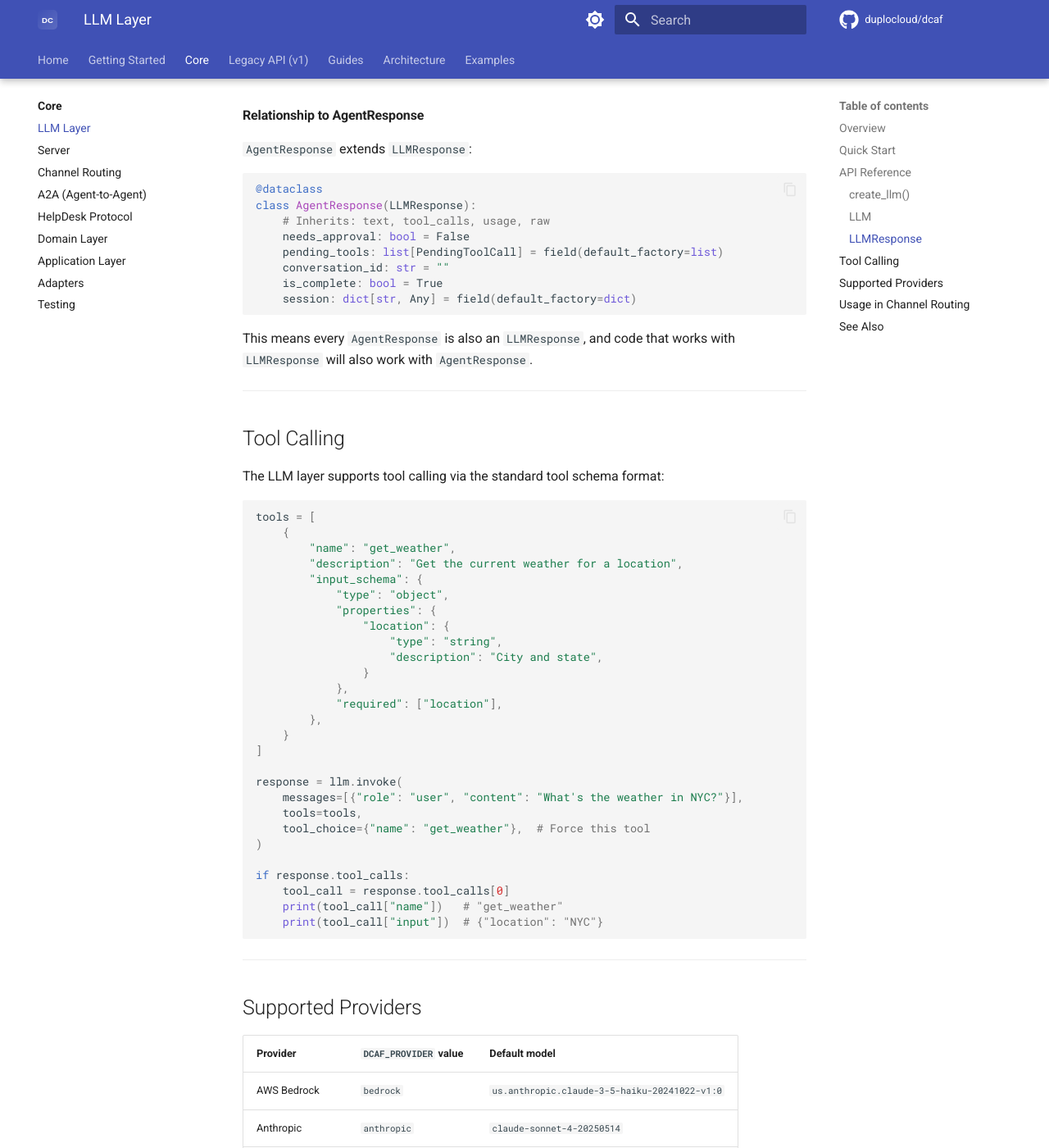
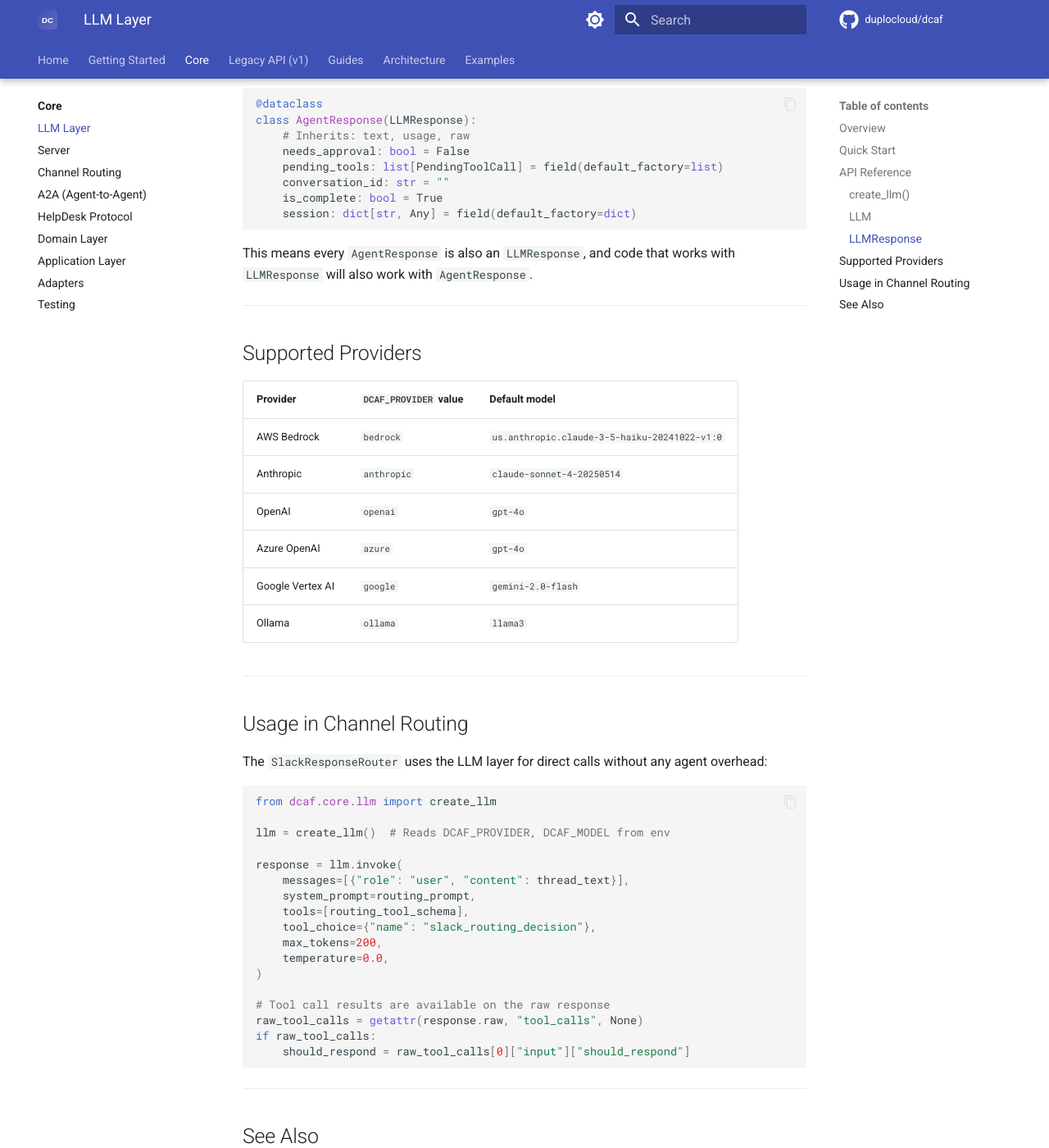
Before and after one commit to duplocloud/dcaf, an MkDocs documentation site: the page built from docs/core/llm-layer.md, in a window 1280 px wide and 1400 px high, scrolled down 5383 px. Shown: the whole window at 82% size. Built offline with MkDocs 1.6.1 and Material for MkDocs 9.7.7, drawn with Linux system fonts in a browser that asks for light colours; comment, search, counter and statistics services are not loaded; some of the changed text lies outside the part shown.

Commit message:
refactor: remove tool_calls from LLMResponse
LLMResponse is a simple text-in/text-out response type. Callers that
need tool call data (e.g. SlackResponseRouter) access it via
response.raw, keeping the public API clean.

Co-Authored-By: Claude Opus 4.6 <noreply@anthropic.com>

````diff
--- a/docs/core/llm-layer.md
+++ b/docs/core/llm-layer.md
@@ -58,7 +58,6 @@ response = llm.invoke(
     system_prompt="You are helpful.",
 )
 print(response.text)
-print(response.tool_calls)
 print(response.usage)
 
 # Async call
@@ -227,17 +226,15 @@ Response from a direct LLM call. This is the **base class** for `AgentResponse`.
 @dataclass
 class LLMResponse:
     text: str | None = None
-    tool_calls: list[dict[str, Any]] = field(default_factory=list)
     usage: dict[str, int] = field(default_factory=dict)
     raw: ModelResponse | None = field(default=None, repr=False)
 ```
 
 | Field | Type | Description |
 |-------|------|-------------|
-| `text` | `str \| None` | The model's text response, or `None` if only tool calls were returned |
-| `tool_calls` | `list[dict]` | Normalized tool calls. Each entry has `name` and `input` keys |
+| `text` | `str \| None` | The model's text response |
 | `usage` | `dict[str, int]` | Token usage: `input_tokens`, `output_tokens`, `total_tokens` |
-| `raw` | `ModelResponse \| None` | The underlying Agno `ModelResponse` for advanced use |
+| `raw` | `ModelResponse \| None` | The underlying Agno `ModelResponse` for advanced use (e.g., accessing tool calls) |
 
 #### Relationship to AgentResponse
 
@@ -246,7 +243,7 @@ class LLMResponse:
 ```python
 @dataclass
 class AgentResponse(LLMResponse):
-    # Inherits: text, tool_calls, usage, raw
+    # Inherits: text, usage, raw
     needs_approval: bool = False
     pending_tools: list[PendingToolCall] = field(default_factory=list)
     conversation_id: str = ""
@@ -255,42 +252,6 @@ class AgentResponse(LLMResponse):
 ```
 
 This means every `AgentResponse` is also an `LLMResponse`, and code that works with `LLMResponse` will also work with `AgentResponse`.
-
----
-
-## Tool Calling
-
-The LLM layer supports tool calling via the standard tool schema format:
-
-```python
-tools = [
-    {
-        "name": "get_weather",
-        "description": "Get the current weather for a location",
-        "input_schema": {
-            "type": "object",
-            "properties": {
-                "location": {
-                    "type": "string",
-                    "description": "City and state",
-                }
-            },
-            "required": ["location"],
-        },
-    }
-]
-
-response = llm.invoke(
-    messages=[{"role": "user", "content": "What's the weather in NYC?"}],
-    tools=tools,
-    tool_choice={"name": "get_weather"},  # Force this tool
-)
-
-if response.tool_calls:
-    tool_call = response.tool_calls[0]
-    print(tool_call["name"])   # "get_weather"
-    print(tool_call["input"])  # {"location": "NYC"}
-```
 
 ---
 
@@ -325,7 +286,10 @@ response = llm.invoke(
     temperature=0.0,
 )
 
-should_respond = response.tool_calls[0]["input"]["should_respond"]
+# Tool call results are available on the raw response
+raw_tool_calls = getattr(response.raw, "tool_calls", None)
+if raw_tool_calls:
+    should_respond = raw_tool_calls[0]["input"]["should_respond"]
 ```
 
 ---
````
Also changed, not shown: 4 other files.
